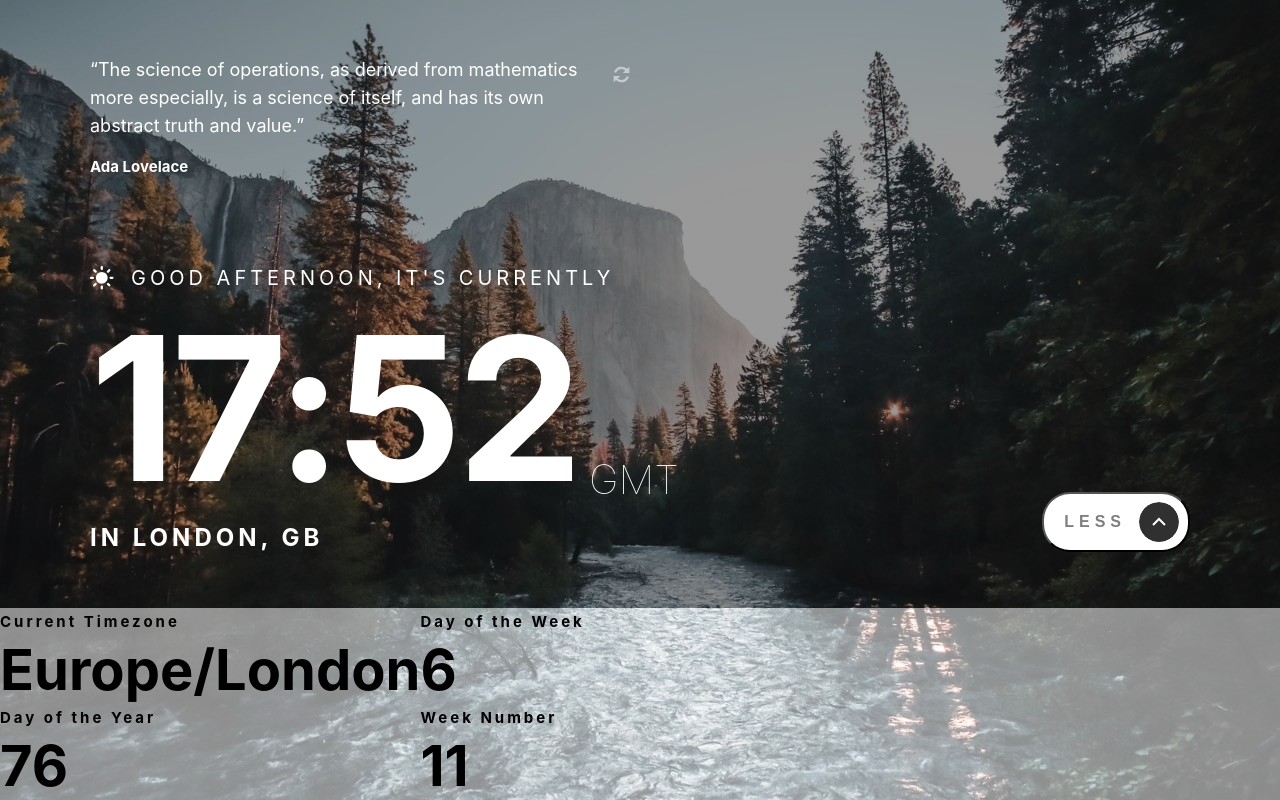
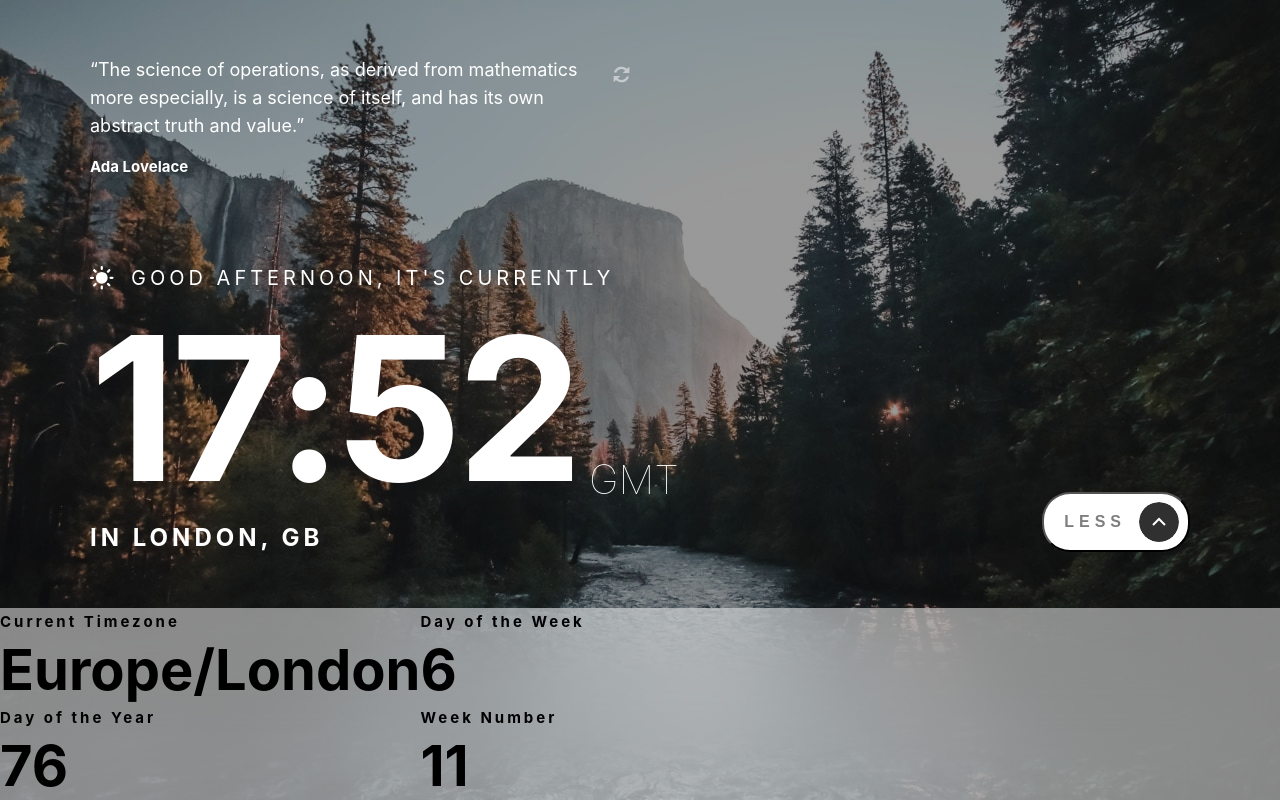
Before and after one commit to pronoia9/pun-manteau, a React (Vite) app: page / in a window 1280 px wide. Both pictures are taken after a click on the button "MORE". Built offline with nearby package versions, Linux system fonts and the light colour scheme.

Commit message:
add overlay blur bg

```diff
--- a/src/components/Overlay.jsx
+++ b/src/components/Overlay.jsx
@@ -25,13 +25,12 @@ export const Overlay = ({ time }) => {
       </Right>
 
       <Background />
-      <Mask />
+      <Blur />
     </Container>
   );
 };
 
 const Container = styled.div`
-  /* width: 100%; */
   display: flex;
   flex-direction: row;
   color: var(--c-font);
@@ -49,7 +48,7 @@ const Right = styled(Left)``;
 
 const HR = styled.div``;
 
-const Background = styled.div`
+const OverlayBackgroundBlur = styled.div`
   width: 100%;
   height: 100%;
   position: absolute;
@@ -58,25 +57,13 @@ const Background = styled.div`
   bottom: 0;
   left: 0;
   z-index: -1;
-
-  background-color: var(--c-secondary);
-  background-image: var(--image);
-  background-position: bottom;
-  background-repeat: no-repeat;
-  background-size: cover;
-  background-attachment: fixed;
 `;
 
-const Mask = styled.div`
-  width: 100%;
-  height: 100%;
-  position: absolute;
-  top: 0;
-  right: 0;
-  bottom: 0;
-  left: 0;
-  z-index: -1;
-
+const Background = styled(OverlayBackgroundBlur)`
   background-color: var(--c-background);
   opacity: 0.5;
 `;
+
+const Blur = styled(OverlayBackgroundBlur)`
+  backdrop-filter: blur(40.77px);
+`;
```
